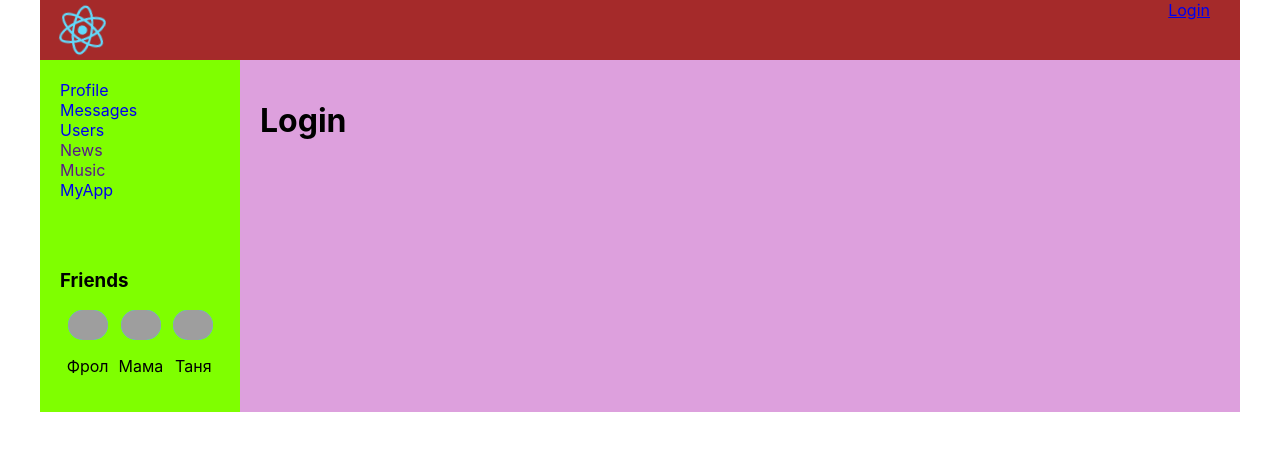
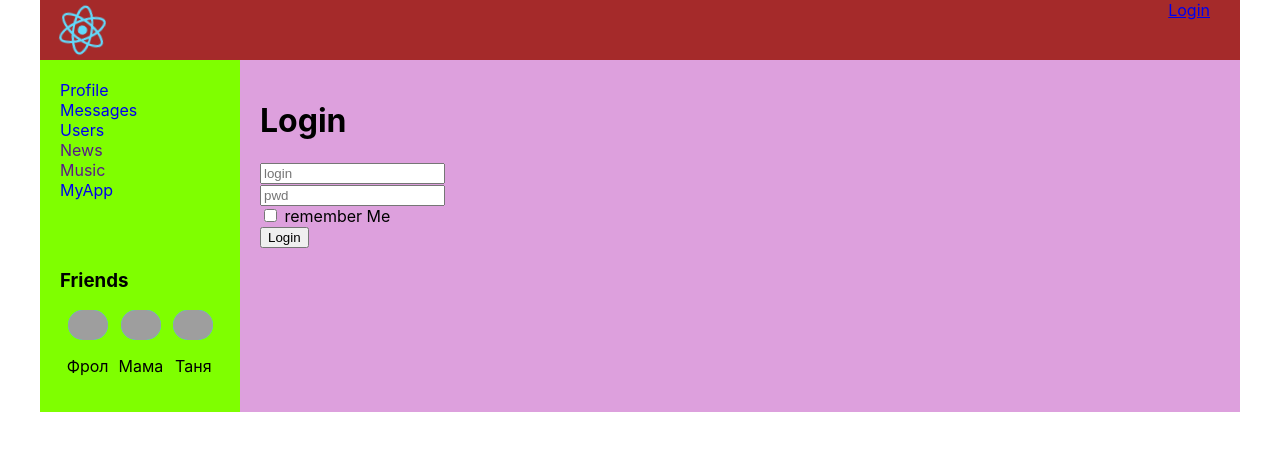
Before and after one commit to Khoroshev-Mikhail/itkamasutra, a React (Create React App) app: page /Login in a window 1280 px wide. Shown: the top 450 px of the page. Built offline with nearby package versions, Linux system fonts and the light colour scheme; no server answers; grey boxes are pictures that could not be loaded.

Commit message:
Конец 75 урока

```diff
--- a/package.json
+++ b/package.json
@@ -13,6 +13,7 @@
     "react-router-dom": "^5.2.0",
     "react-scripts": "4.0.2",
     "redux": "^4.0.5",
+    "redux-form": "^8.3.7",
     "redux-thunk": "^2.3.0",
     "web-vitals": "^1.1.0"
   },
--- a/src/components/Login/Login.jsx
+++ b/src/components/Login/Login.jsx
@@ -1,9 +1,37 @@
 import React from 'react'
+import { Field, reduxForm } from 'redux-form'
 
 const Login = (props) => {
+    const onSubmit = (formData) => {
+        console.log(formData)
+    }
     return (
-        <h1>Login</h1>
+        <>
+            <h1>Login</h1>
+            <ReduxLoginForm onSubmit={onSubmit} />
+        </>
     )
 }
 
+const LoginForm = (props) => {
+    return (
+        <form onSubmit={props.handleSubmit}>
+            <div>
+                <Field placeholder={'login'} name={'login'} component={'input'}/>
+            </div>
+            <div>
+                <Field placeholder={'pwd'} name={'pwd'} component={'input'} />
+            </div>
+            <div>
+                <Field type={'checkbox'} name={'rememberMe'} component={'input'} /> remember Me
+            </div>
+            <div>
+                <button>Login</button>
+            </div>
+        </form>
+    )
+}
+
+const ReduxLoginForm = reduxForm({ form : 'login'})(LoginForm)
+
 export default Login
--- a/src/redux/redux-store.js
+++ b/src/redux/redux-store.js
@@ -6,6 +6,7 @@ import sidebarreducer from "./sidebarreducer";
 import usersreducer from "./userreducer";
 import authreducer from './authreducer'
 import thunkMiddleware from 'redux-thunk'
+import {reducer as formReducer} from 'redux-form'
 
 let reducers = combineReducers({
     posts : postreducer,
@@ -13,7 +14,8 @@ let reducers = combineReducers({
     friends : sidebarreducer,
     usersData : usersreducer,
     myapp : myappreducer,
-    auth : authreducer
+    auth : authreducer,
+    form : formReducer,
 })
 
 let store = createStore(reducers, applyMiddleware(thunkMiddleware));
```
Also changed, not shown: 1 other file (tests, documents, lock files or other folders).
